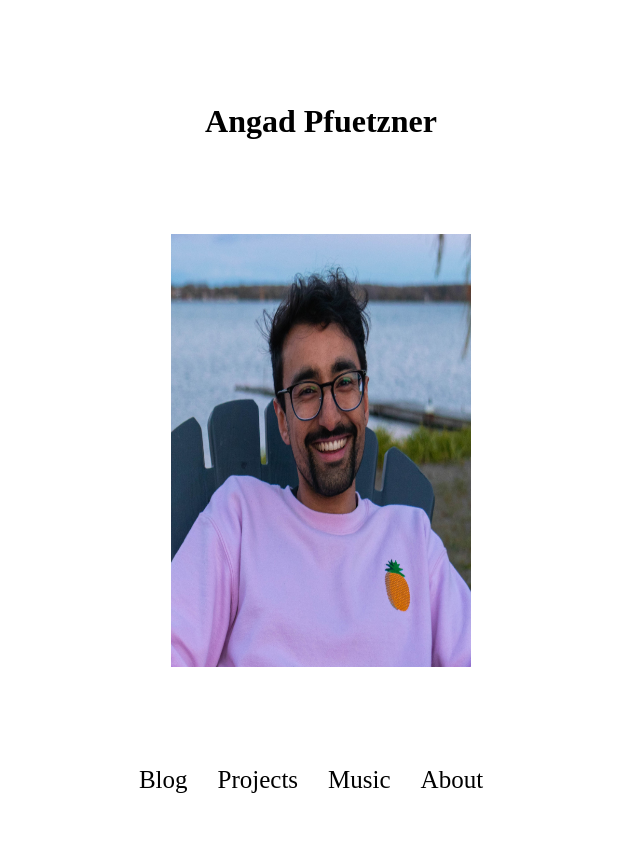
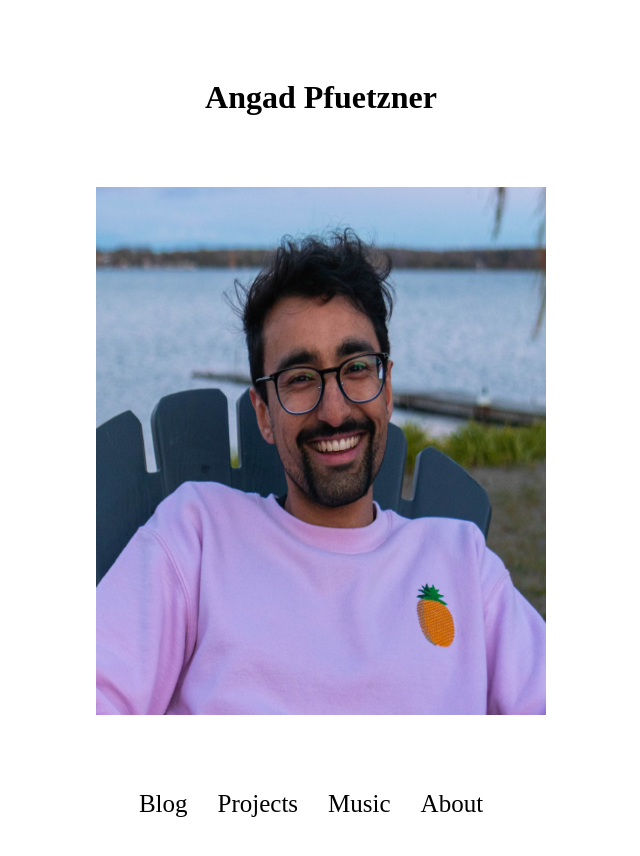
Before and after one commit to Angad99/Angad99.github.io, a Jekyll site: the page built from index.html, in a window 1280 px wide. Shown: the top 856 px of the page, without its empty margins (319-959 px from the left). Built offline with Jekyll 4.4.1, drawn with Linux system fonts in a browser that asks for light colours.

Commit message:
Update homepage.scss

```diff
--- a/_sass/homepage.scss
+++ b/_sass/homepage.scss
@@ -2,7 +2,7 @@
 	display: flex;
 	justify-content: center;
 	align-items: center;
-	width:300px;
+	width:450px;
 	height:auto;
 }
 
```
